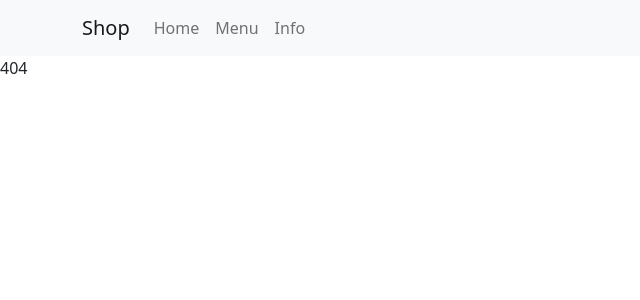
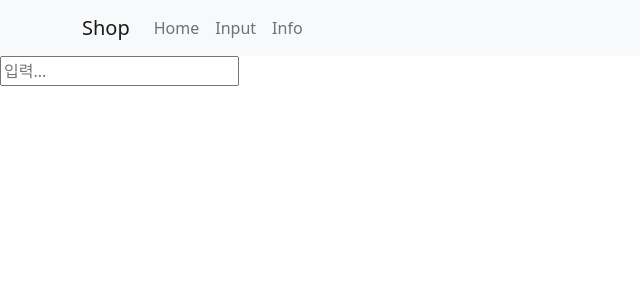
Before and after one commit to dv-yeop920/react-practice, a React (Create React App) app in the folder react/tutorial/: page /detail in a window 1280 px wide. Before the commit this address had no page. Shown: the top 300 px of the page, without its empty margins (0-640 px from the left). Built offline with nearby package versions, Linux system fonts and the light colour scheme.

Commit message:
useEffect 연습
input에 숫자 이외의 다른것을 입력하면
경고 메세지가 뜨도록 해봄
근데 빈문자열일때도 메세지가 떠서 이부분 수정 해야 할듯

```diff
--- a/react/tutorial/src/AppShopping.jsx
+++ b/react/tutorial/src/AppShopping.jsx
@@ -9,6 +9,7 @@ import shoesData from './components/data.js';
 import BuyModal from './components/BuyModal';
 import { useState } from 'react';
 import { Route, Routes, useNavigate } from 'react-router-dom';
+import ShoppingInput from './components/ShoppingInput';
 
 
 const AppShopping = () => {
@@ -21,7 +22,7 @@ const AppShopping = () => {
                 <Navbar.Brand onClick = {() => {navigate('/')}}>Shop</Navbar.Brand>
                 <Nav className="me-auto">
                 <Nav.Link onClick={() => {navigate('/')}}>Home</Nav.Link>
-                <Nav.Link onClick={() => {navigate('/detail')}}>Menu</Nav.Link>
+                <Nav.Link onClick={() => {navigate('/detail')}}>Input</Nav.Link>
                 <Nav.Link onClick={() => {navigate('/info')}}>Info</Nav.Link>
             </Nav>
             </Container>
@@ -29,6 +30,7 @@ const AppShopping = () => {
 
     <Routes>
         <Route path='/' element = {<ShoppingMain shoes = {shoes}/>} />
+        <Route path='/detail' element={<ShoppingInput/>} />
         <Route path='/detail/:id' element = {<ShoppingDetail shoes = {shoes} />}>
             <Route path='buy' element = {<BuyModal/>}/>
         </Route>
--- /dev/null
+++ b/react/tutorial/src/components/ShoppingInput.jsx
@@ -0,0 +1,21 @@
+import React from 'react';
+import { useEffect } from 'react';
+import { useState } from 'react';
+
+const ShoppingInput = () => {
+    const [userInputValue , setUserInputValue] = useState('');
+    useEffect(() => {
+        !/[0-9]/.test(userInputValue) && alert('숫자만 입력바람');
+    },[userInputValue]);
+    //useEffect 써서 숫자만 입력할수 있게 하고  그 이외의 문자 입력하면 alert 띄우기
+    return (
+        <>
+        <input
+        onChange={(e) => {setUserInputValue(e.target.value)}}
+        type="text"
+        placeholder='입력...'/>
+        </>
+    );
+};
+
+export default ShoppingInput;
--- a/react/tutorial/src/components/ShoppingMain.jsx
+++ b/react/tutorial/src/components/ShoppingMain.jsx
@@ -61,7 +61,8 @@ const ShoppingMain = (props) => {
                 >
                     {count}초 뒤 사라집니다
                 </div>
-        )}
+        )
+        }
 
         <div className='main-bg'>
         </div>
```
